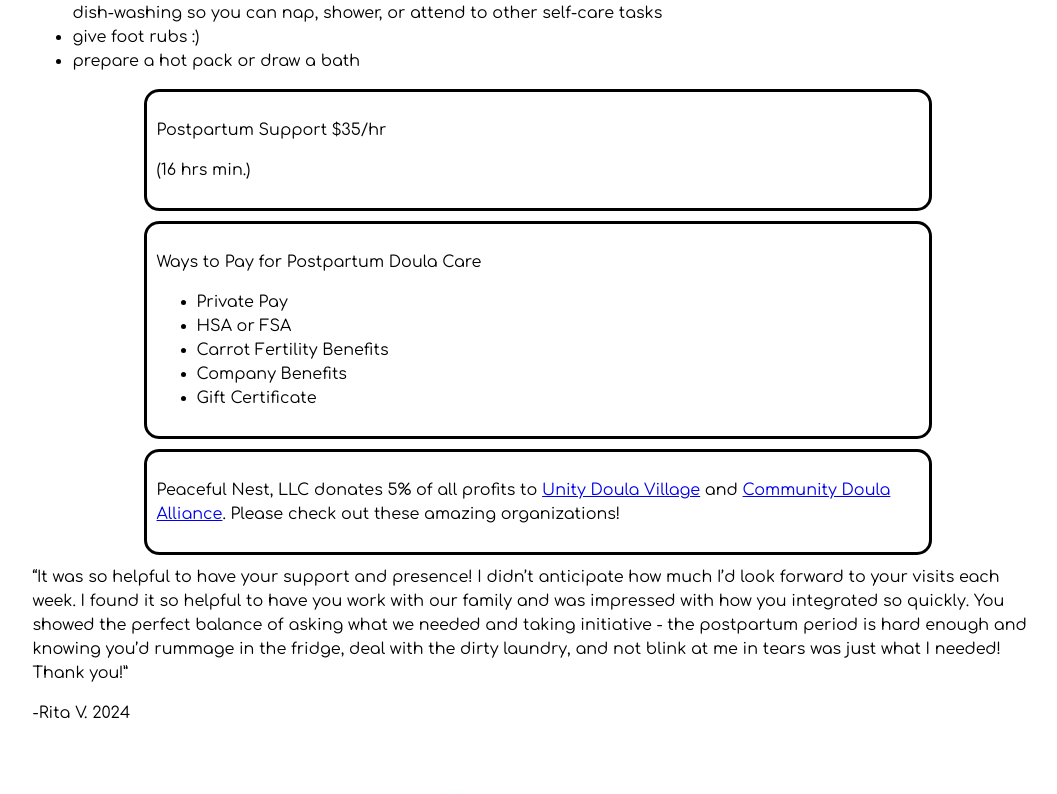
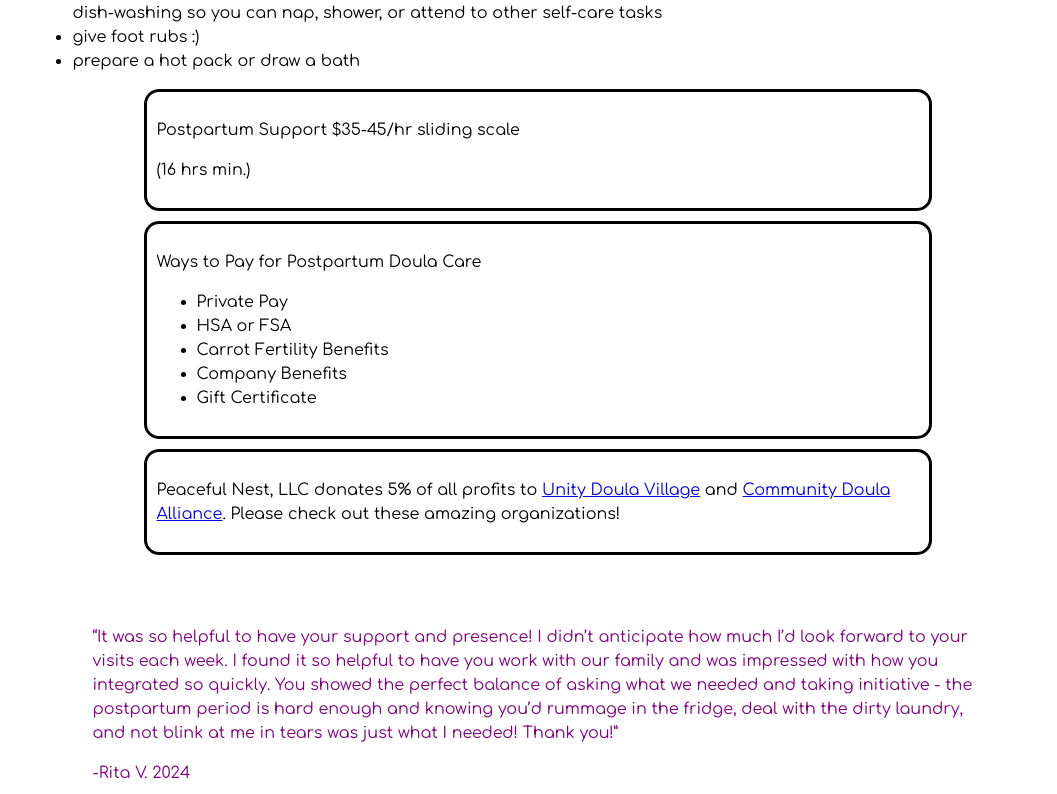
Before and after one commit to tonydiethelm/PeacefulNest, a SvelteKit app: page /services in a window 1280 px wide. Shown: the part 906-1700 px from the top of the page, without its empty margins (102-1159 px from the left). Built offline with nearby package versions, Linux system fonts and the light colour scheme.

Commit message:
Aline requested fixes for today

```diff
--- a/src/routes/+page.svelte
+++ b/src/routes/+page.svelte
@@ -18,7 +18,7 @@
 
 
     <section>
-        <div>
+        <div class="quote">
             <q>My favorite thing about having Aline help out was their effortless support,
                 attention to me, my baby, and our home. It really felt like having a friend
                 around. Aline was so knowledgeable and kind. If my only request was a nap,
--- a/src/routes/services/+page.svelte
+++ b/src/routes/services/+page.svelte
@@ -45,7 +45,7 @@
         </div>
 
         <aside>
-            <div><p>Postpartum Support $35/hr</p>
+            <div><p>Postpartum Support $35-45/hr sliding scale</p>
                 <p>(16 hrs min.)</p>
             </div>
 
@@ -71,7 +71,7 @@
     </section>
 
     <section>
-        <div>
+        <div class="quote">
             <q>It was so helpful to have your support and presence! I didn’t anticipate how much
                 I’d look forward to your visits each week. I found it so helpful to have you work
                 with our family and was impressed with how you integrated so quickly. You showed
--- a/src/style.css
+++ b/src/style.css
@@ -69,3 +69,8 @@ aside div{
     margin: 10px;
     padding: 10px;
 }
+
+.quote{
+    padding: 60px;
+    color: purple;
+}
```
Also changed, not shown: src/routes/about/+page.svelte (+5 -5 lines).
